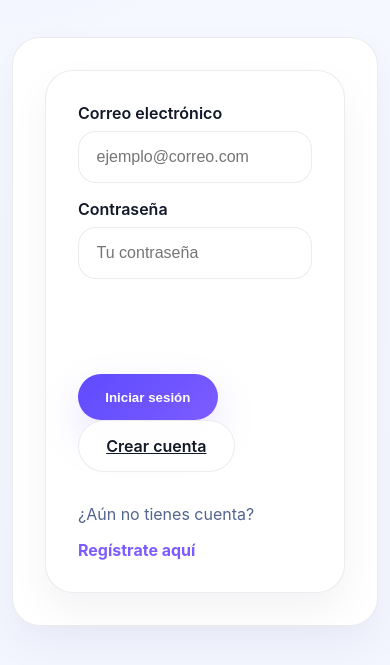
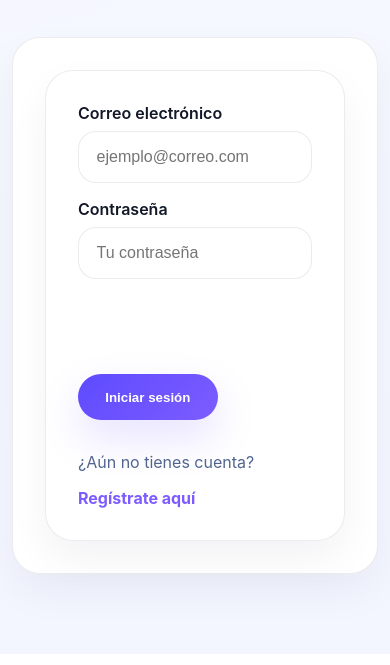
Before and after one commit to Smithzz24/TaskFlow, a plain HTML site: page modules/user-login.html in a window 390 px wide. Shown: the part 235-900 px from the top of the page. Drawn offline with Linux system fonts and the light colour scheme.

Commit message:
fix : Modelo responsivo en movil y correcciones en el inicio de sesion

```diff
--- a/modules/user-login.html
+++ b/modules/user-login.html
@@ -46,7 +46,6 @@
               <p id="login-message" class="form-message" aria-live="polite"></p>
               <div class="form-actions">
                 <button type="submit" class="button button-primary">Iniciar sesión</button>
-                <a href="user-registration.html" class="button button-secondary">Crear cuenta</a>
               </div>
               <div class="auth-switch">
                 <p>¿Aún no tienes cuenta?</p>
```
